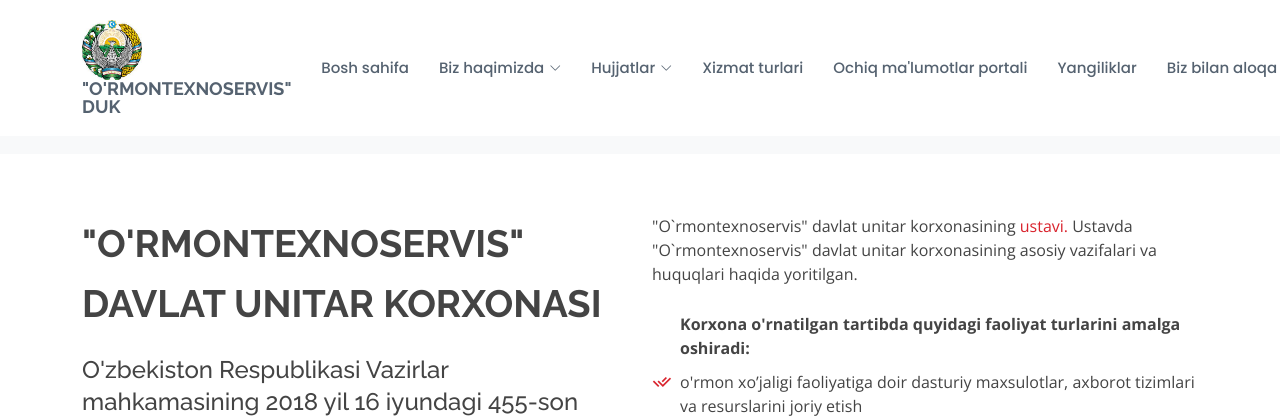
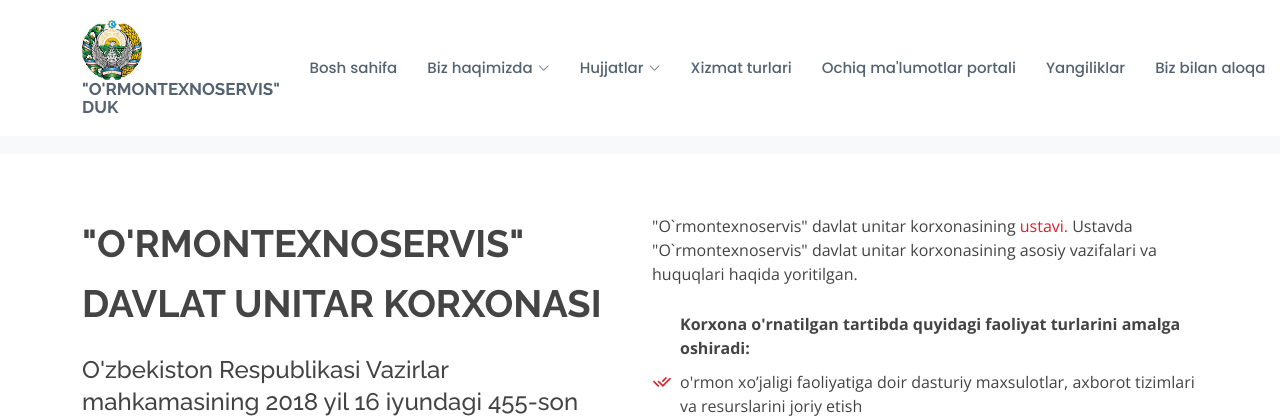
Before and after one commit to Sanjar1996/uts_docker, a Django app: page /about/ in a window 1280 px wide. Shown: the top 420 px of the page. Run offline with Django 3.2, Linux system fonts and the light colour scheme; data that the repository does not hold is empty; some libraries are stand-ins or nearby versions.

Commit message:
Sayt yangilandi

```diff
--- a/src/templates/base.html
+++ b/src/templates/base.html
@@ -39,7 +39,7 @@
 
       <h1 class="logo me-auto">
           <img src="{% static 'assets/img/icon.jpeg' %}" alt="" class="icon_gerb">
-          <a href="{% url 'home' %}" class="{% active_link 'home' %}">
+          <a href="{% url 'home' %}" class="{% active_link 'home' %}"  style="font-size: 17px;">
           "O'RMONTEXNOSERVIS" DUK<br>
 
       </a></h1>
```
Also changed, not shown: src/UTS/settings.py (+1 -11 lines), src/main.py (added).
